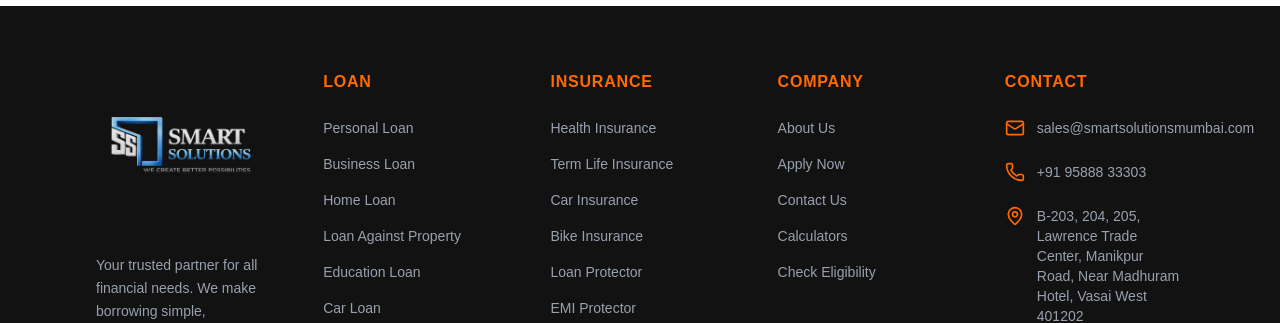
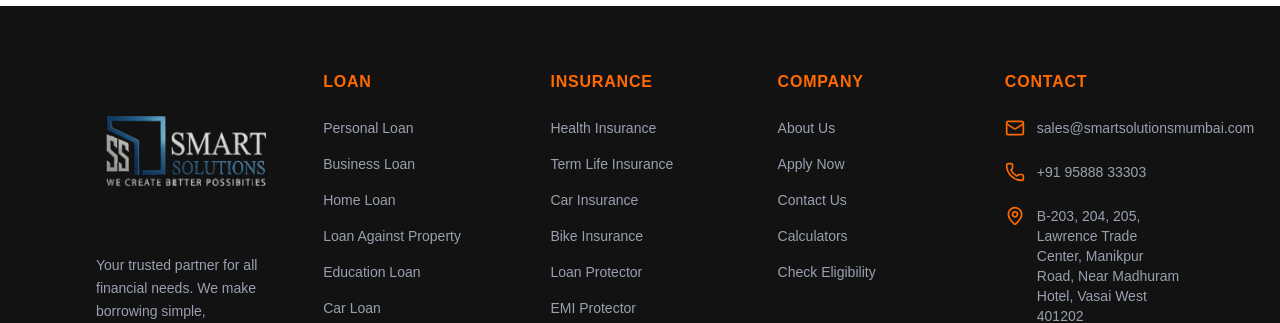
Before and after one commit to neerajk001/smartmumbaisolutions, a Next.js app: page /contact in a window 1280 px wide. Shown: the part 1312-1635 px from the top of the page. Built offline with nearby package versions, Linux system fonts and the light colour scheme.

Commit message:
added imgae

```diff
--- a/components/ContactSection.tsx
+++ b/components/ContactSection.tsx
@@ -152,7 +152,7 @@ export default function ContactSection() {
                                                             onChange={handleInputChange}
                                                             onFocus={() => setFocusedInput(input.id)}
                                                             onBlur={(e) => !e.target.value && setFocusedInput(null)}
-                                                            className="w-full bg-transparent border-b-2 border-gray-200 py-3 pr-4 focus:border-blue-600 outline-none transition-colors"
+                                                            className="w-full bg-transparent border-b-2 border-gray-200 py-3 pr-4 focus:border-blue-600 outline-none transition-colors text-gray-900"
                                                         />
                                                         <input.icon className={`absolute right-0 w-5 h-5 transition-colors ${focusedInput === input.id ? 'text-blue-600' : 'text-gray-300'}`} />
                                                     </div>
@@ -169,7 +169,7 @@ export default function ContactSection() {
                                             id="message"
                                             value={formValues.message || ''}
                                             onChange={handleInputChange}
-                                            className="w-full bg-gray-50 rounded-xl border border-gray-200 p-4 focus:ring-2 focus:ring-blue-500 focus:border-transparent outline-none transition-all resize-none"
+                                            className="w-full bg-gray-50 rounded-xl border border-gray-200 p-4 focus:ring-2 focus:ring-blue-500 focus:border-transparent outline-none transition-all resize-none text-gray-900"
                                             placeholder="Tell us more about your requirements..."
                                         ></textarea>
                                     </div>
--- a/components/Footer.tsx
+++ b/components/Footer.tsx
@@ -21,8 +21,8 @@ export default function Footer() {
                     <div className="space-y-6">
                         <Link href="/" className="flex items-center space-x-2">
                             <Image
-                                src="/card-logos/footer1.png"
-                                alt="Smart Solutions Logo"
+                                src="/3d.png"
+                                alt="Smart Solutions 3D Logo"
                                 width={400}
                                 height={150}
                                 className="object-contain h-40 w-auto opacity-90 hover:opacity-100 transition-opacity"
```
Also changed, not shown: public/3d.png (added).
